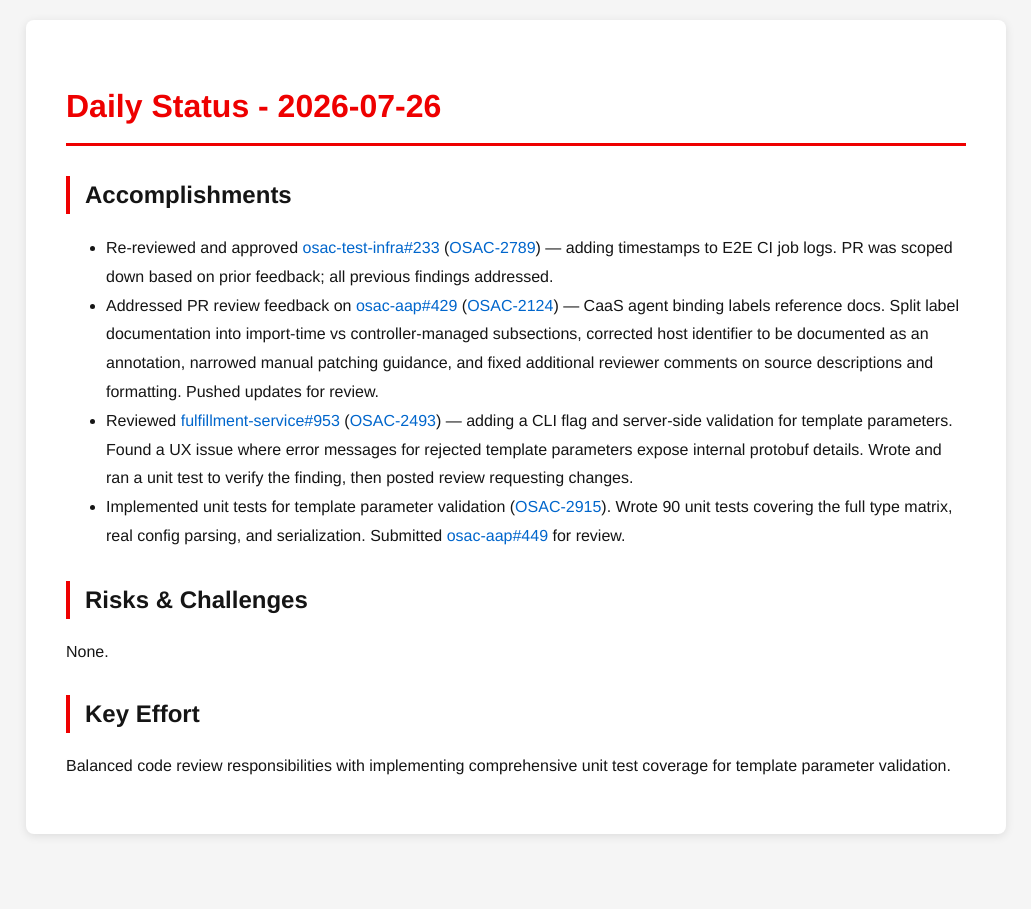
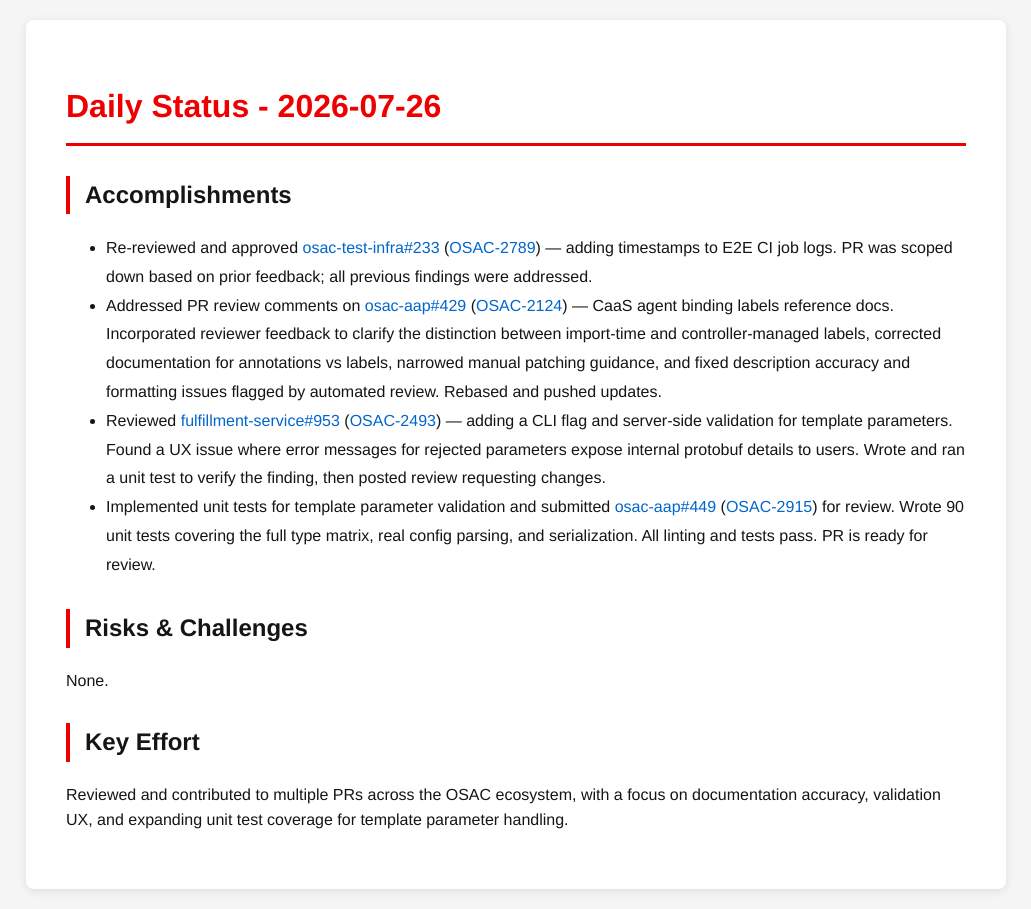
Before and after one commit to tzvatot/daily-status, a Jekyll site: the page built from 2026-07-26.md, in a window 1280 px wide. Shown: the whole page, without its empty margins (124-1155 px from the left). Built offline with Jekyll 4.4.1, drawn with Linux system fonts in a browser that asks for light colours.

Commit message:
Daily status update - 2026-07-26

```diff
--- a/2026-07-26.md
+++ b/2026-07-26.md
@@ -7,13 +7,13 @@
 # Daily Status - 2026-07-26
 
 ## Accomplishments
-- Re-reviewed and approved [osac-test-infra#233](https://github.com/osac-project/osac-test-infra/pull/233) ([OSAC-2789](https://redhat.atlassian.net/browse/OSAC-2789)) — adding timestamps to E2E CI job logs. PR was scoped down based on prior feedback; all previous findings addressed.
-- Addressed PR review feedback on [osac-aap#429](https://github.com/osac-project/osac-aap/pull/429) ([OSAC-2124](https://redhat.atlassian.net/browse/OSAC-2124)) — CaaS agent binding labels reference docs. Split label documentation into import-time vs controller-managed subsections, corrected host identifier to be documented as an annotation, narrowed manual patching guidance, and fixed additional reviewer comments on source descriptions and formatting. Pushed updates for review.
-- Reviewed [fulfillment-service#953](https://github.com/osac-project/fulfillment-service/pull/953) ([OSAC-2493](https://redhat.atlassian.net/browse/OSAC-2493)) — adding a CLI flag and server-side validation for template parameters. Found a UX issue where error messages for rejected template parameters expose internal protobuf details. Wrote and ran a unit test to verify the finding, then posted review requesting changes.
-- Implemented unit tests for template parameter validation ([OSAC-2915](https://redhat.atlassian.net/browse/OSAC-2915)). Wrote 90 unit tests covering the full type matrix, real config parsing, and serialization. Submitted [osac-aap#449](https://github.com/osac-project/osac-aap/pull/449) for review.
+- Re-reviewed and approved [osac-test-infra#233](https://github.com/osac-project/osac-test-infra/pull/233) ([OSAC-2789](https://redhat.atlassian.net/browse/OSAC-2789)) — adding timestamps to E2E CI job logs. PR was scoped down based on prior feedback; all previous findings were addressed.
+- Addressed PR review comments on [osac-aap#429](https://github.com/osac-project/osac-aap/pull/429) ([OSAC-2124](https://redhat.atlassian.net/browse/OSAC-2124)) — CaaS agent binding labels reference docs. Incorporated reviewer feedback to clarify the distinction between import-time and controller-managed labels, corrected documentation for annotations vs labels, narrowed manual patching guidance, and fixed description accuracy and formatting issues flagged by automated review. Rebased and pushed updates.
+- Reviewed [fulfillment-service#953](https://github.com/osac-project/fulfillment-service/pull/953) ([OSAC-2493](https://redhat.atlassian.net/browse/OSAC-2493)) — adding a CLI flag and server-side validation for template parameters. Found a UX issue where error messages for rejected parameters expose internal protobuf details to users. Wrote and ran a unit test to verify the finding, then posted review requesting changes.
+- Implemented unit tests for template parameter validation and submitted [osac-aap#449](https://github.com/osac-project/osac-aap/pull/449) ([OSAC-2915](https://redhat.atlassian.net/browse/OSAC-2915)) for review. Wrote 90 unit tests covering the full type matrix, real config parsing, and serialization. All linting and tests pass. PR is ready for review.
 
 ## Risks & Challenges
 None.
 
 ## Key Effort
-Balanced code review responsibilities with implementing comprehensive unit test coverage for template parameter validation.
+Reviewed and contributed to multiple PRs across the OSAC ecosystem, with a focus on documentation accuracy, validation UX, and expanding unit test coverage for template parameter handling.
```
